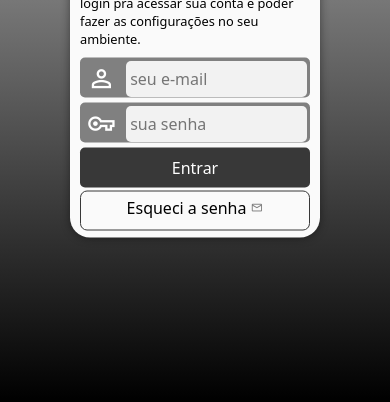
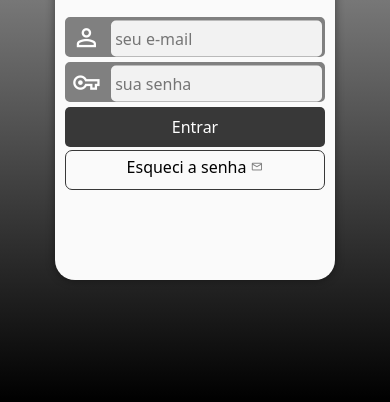
Before and after one commit to RayssaFaustino/projeto-login, a plain HTML site: page index.html in a window 390 px wide. Shown: the part 442-844 px from the top of the page. Drawn offline with nearby package versions, Linux system fonts and the light colour scheme.

Commit message:
formata tela mobile

```diff
--- a/estilo/style.css
+++ b/estilo/style.css
@@ -35,8 +35,8 @@ section#login {
     left: 50%;
 
     background-color: #fafafa;
-    width: 250px;
-    height: 515px;
+    width: 280px;
+    height: 600px;
     border-radius: 20px;
     box-shadow: 0 0 10px rgba(0, 0, 0, 0.445);
 
@@ -64,7 +64,7 @@ div#formulario > h1 {
 
 div#formulario > p {
     font-size: 0.8em;
-    margin: 10px 0px;
+    margin: 20px 0px;
 }
 
 form > div.campo {
```
